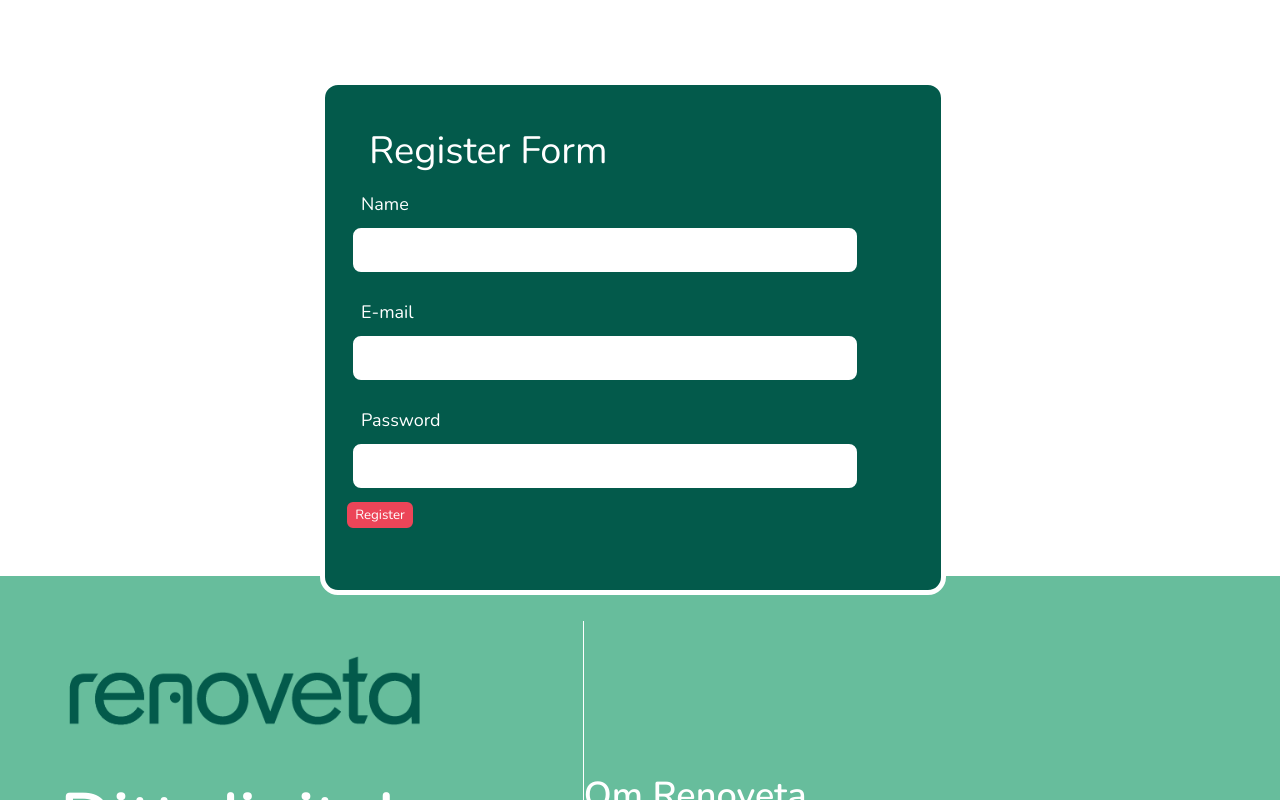
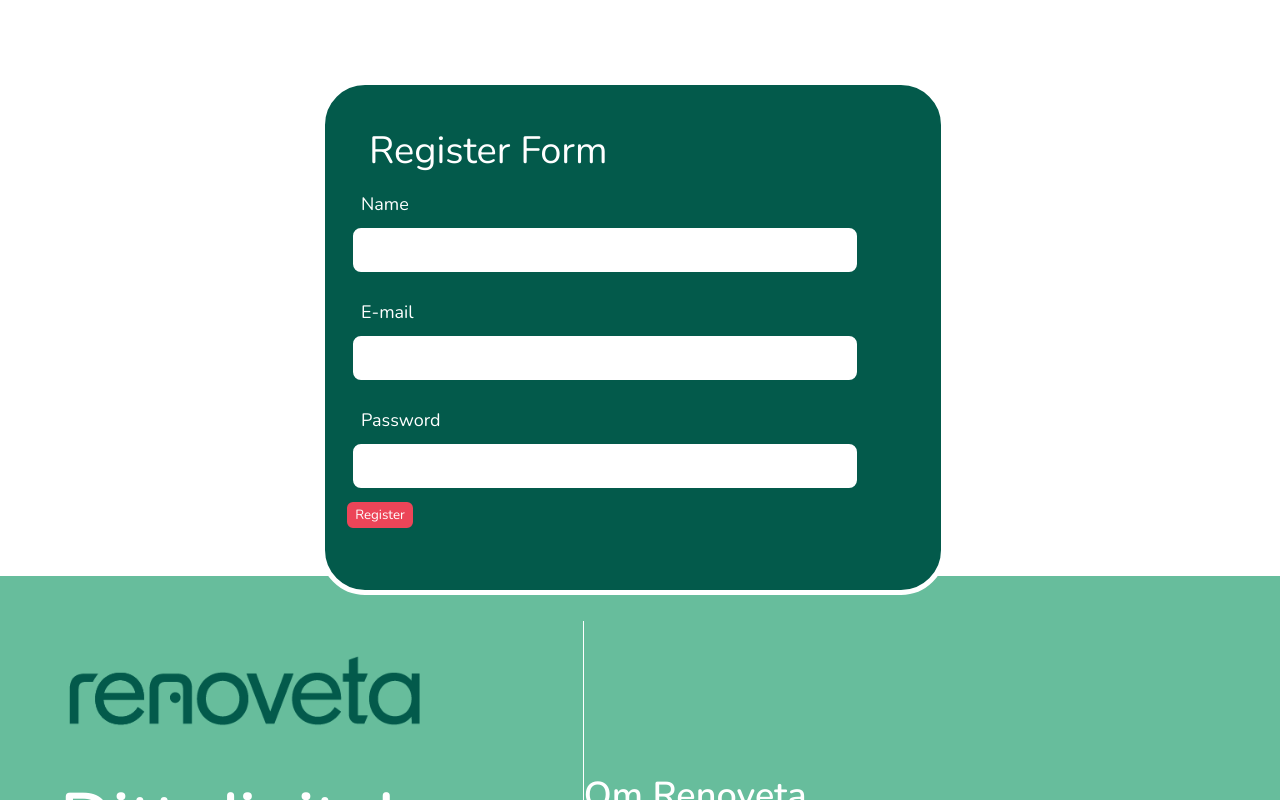
Before and after one commit to Kevin-Krantz/renoveta-frontend, a React (Create React App) app: page / in a window 1280 px wide. Shown: the top 800 px of the page. Built offline with nearby package versions, Linux system fonts and the light colour scheme.

Commit message:
changed border radius

```diff
--- a/src/Components/RegisterForm.tsx
+++ b/src/Components/RegisterForm.tsx
@@ -63,7 +63,7 @@ export default RegisterForm;
 const Wrapper = styled.form`
   background-color: var(--bg-secondary);
   border: 5px solid var(--bg-primary);
-  border-radius: 18px;
+  border-radius: 45px;
   color: var(--text-primary);
   padding-top: 40px;
   padding-bottom: 60px;
```
